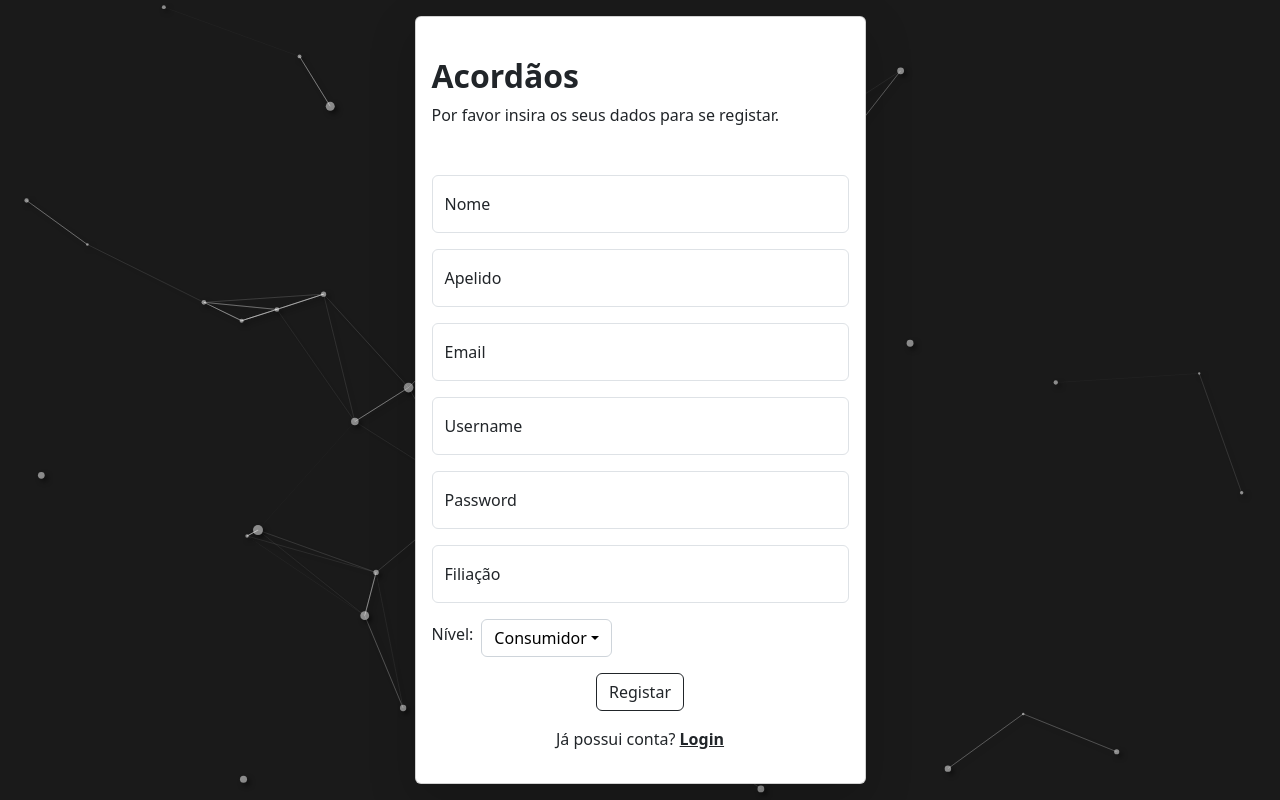
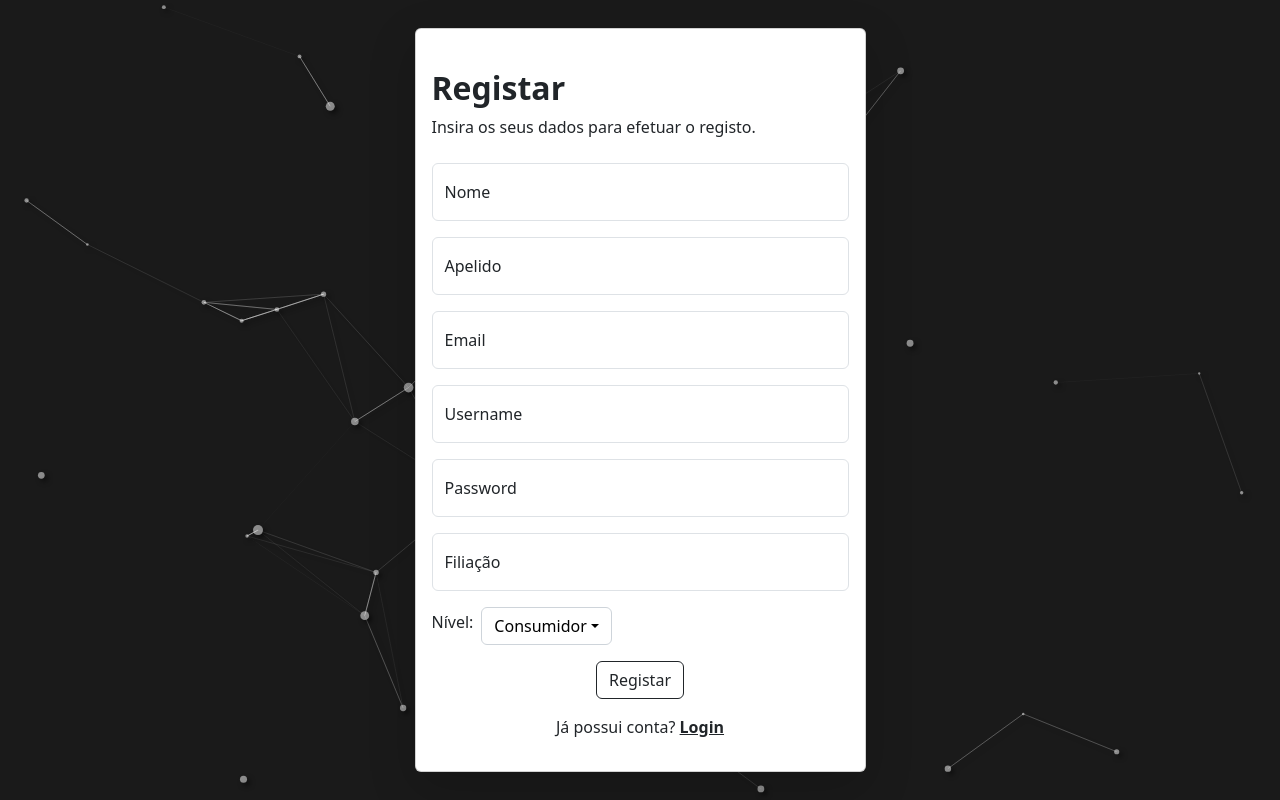
Before and after one commit to GVarelaa/ENGWEB2023-Projeto, a React (Create React App) app in the folder react-interface/: page /register in a window 1280 px wide. Built offline with nearby package versions, Linux system fonts and the light colour scheme.

Commit message:
favicon + insert na navbar

```diff
--- a/react-interface/public/index.html
+++ b/react-interface/public/index.html
@@ -24,7 +24,7 @@
       work correctly both with client-side routing and a non-root public URL.
       Learn how to configure a non-root public URL by running `npm run build`.
     -->
-    <title>React App</title>
+    <title>Acórdãos</title>
   </head>
   <body>
     <noscript>You need to enable JavaScript to run this app.</noscript>
--- a/react-interface/src/components/NavBar.js
+++ b/react-interface/src/components/NavBar.js
@@ -22,12 +22,13 @@ function NavBar() {
         <>
             <Navbar bg="dark" variant="dark" expand="lg" style={{ '--bs-navbar-padding-y': '1rem' }}>
                 <Container style={{ 'max-width': '95%' }}>
-                    <Navbar.Brand href="/">Acordãos</Navbar.Brand>
+                    <Navbar.Brand href="/">Acórdãos</Navbar.Brand>
                     <Navbar.Collapse>
                         <Nav >
                             <Nav.Link href="/">Início</Nav.Link>
+                            <Nav.Link href="/about">Acerca</Nav.Link>
                             {decodedToken.level === 'admin' && <Nav.Link href="/dashboard">Dashboard</Nav.Link>}
-                            <Nav.Link href="/about">Acerca</Nav.Link>
+                            {(decodedToken.level === 'admin' || decodedToken.level === 'Produtor') && <Nav.Link href="/insert">Inserir Acórdão</Nav.Link>}
                         </Nav>
 
                         <Nav className='ms-auto'>
--- a/react-interface/src/pages/Login.js
+++ b/react-interface/src/pages/Login.js
@@ -50,7 +50,7 @@ function Login() {
                             <Card.Body>
                                 <div className="mb-3 mt-md-4">
                                     <h2 className="fw-bold mb-2">Iniciar Sessão</h2>
-                                    <p className=" mb-5">Por favor insira os seus dados para iniciar sessão.</p>
+                                    <p className=" mb-4">Insira os seus dados para iniciar sessão.</p>
 
                                     <Form onSubmit={handleSubmit}>
                                         <FloatingLabel className="mb-3 form-outline" label="Username">
--- a/react-interface/src/pages/Register.js
+++ b/react-interface/src/pages/Register.js
@@ -90,8 +90,8 @@ function Register() {
             <Card className="shadow-lg">
               <Card.Body>
                 <div className="mb-3 mt-md-4">
-                  <h2 className="fw-bold mb-2">Acordãos</h2>
-                  <p className=" mb-5">Por favor insira os seus dados para se registar.</p>
+                  <h2 className="fw-bold mb-2">Registar</h2>
+                  <p className=" mb-4">Insira os seus dados para efetuar o registo.</p>
 
                   <Form onSubmit={handleSubmit}>
                     <FloatingLabel className="mb-3 form-outline" label="Nome">
```
Also changed, not shown: 1 other file (tests, documents, lock files or other folders).
